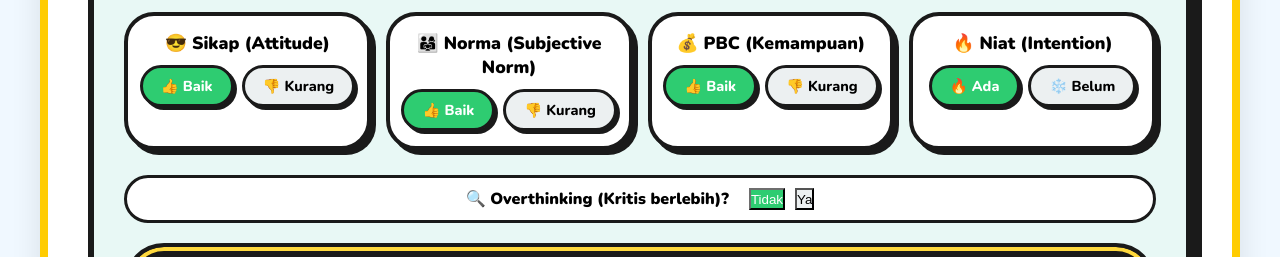
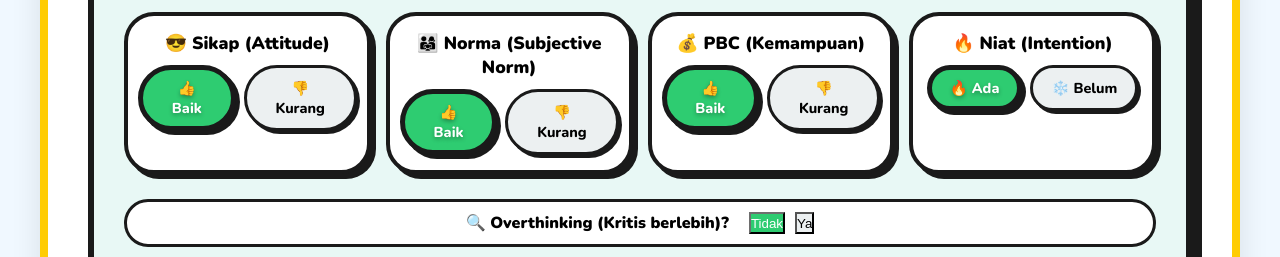
Before and after one commit to oktarizaldrianus-ship-it/kompas-kampus, a plain HTML site: page demo/analogi.html in a window 1280 px wide. Shown: the part 543-800 px from the top of the page. Drawn offline with nearby package versions, Linux system fonts and the light colour scheme.

Commit message:
Update analogi.html

```diff
--- a/demo/analogi.html
+++ b/demo/analogi.html
@@ -160,7 +160,9 @@
             background: #2ecc71;
             color: #fff;
             border-color: #1a1a1a;
-            box-shadow: 3px 3px 0 #1a1a1a;
+            border-width: 5px; /* lebih tebal */
+            box-shadow: 4px 4px 0 #1a1a1a;
+            text-shadow: 0 2px 4px rgba(0,0,0,0.3);
         }
         .sim-item .btn-toggle.active-bad {
             background: #e74c3c;
```
